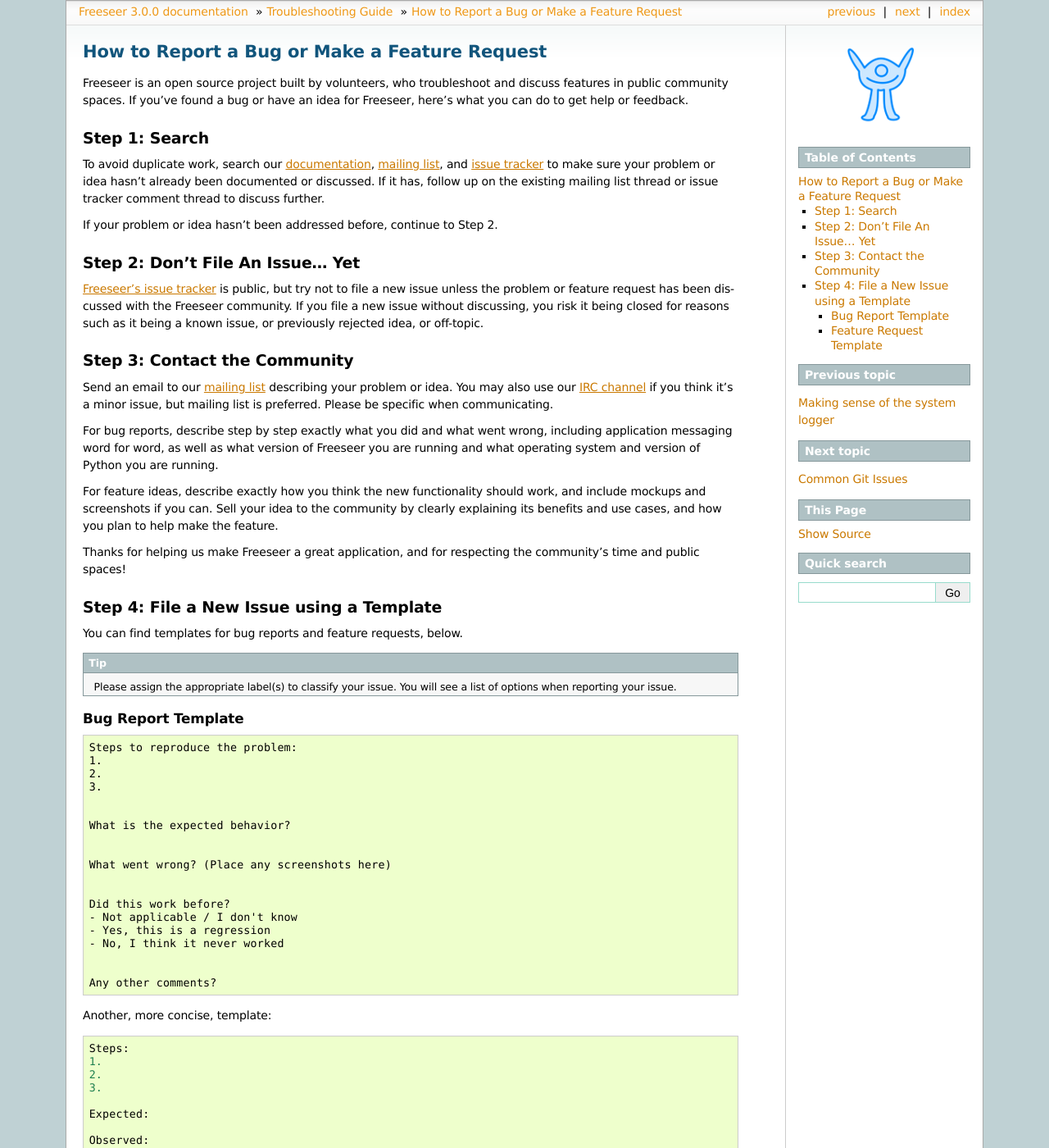
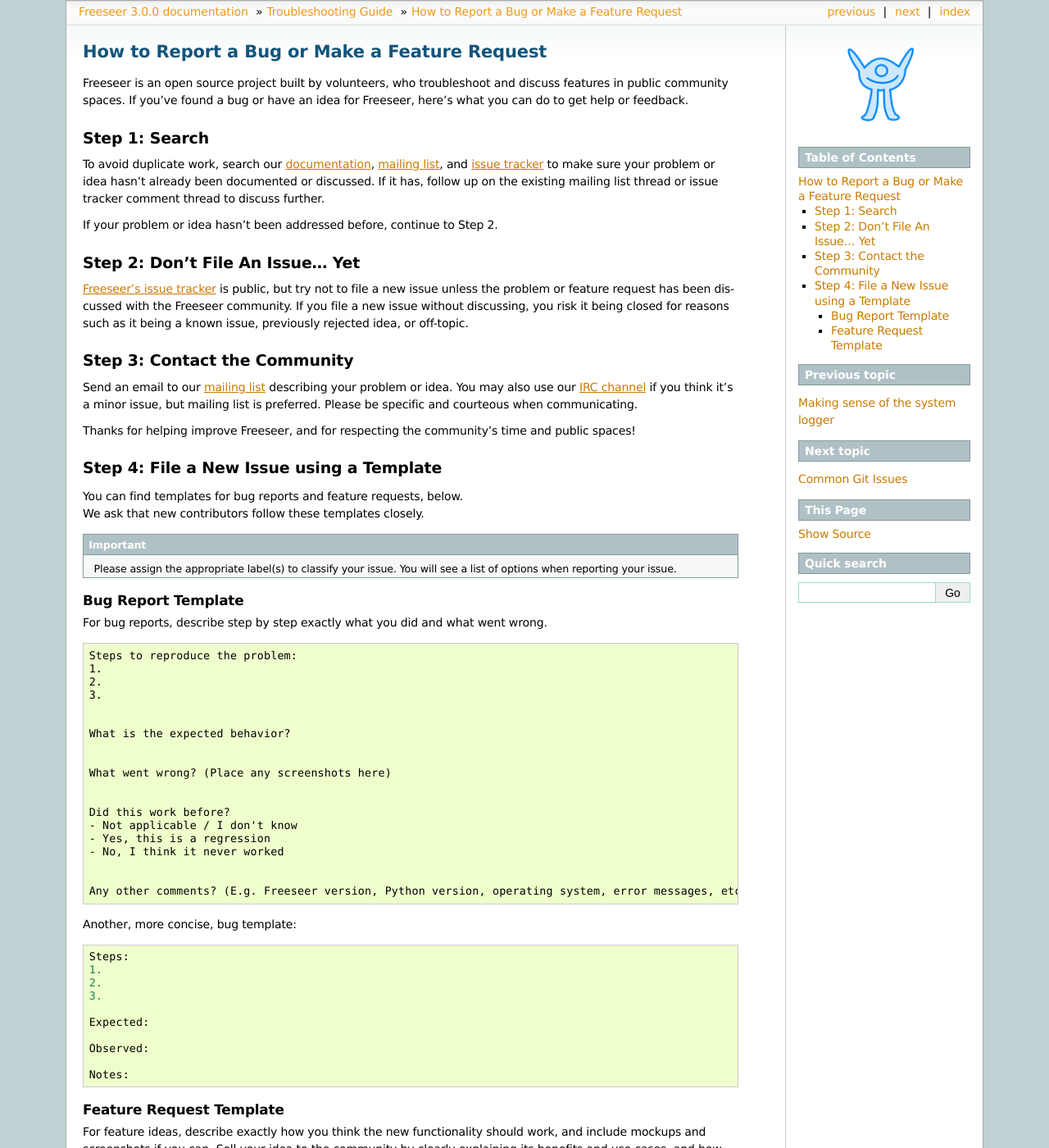
Before and after one commit to Freeseer/freeseer, a Sphinx documentation site: the page built from source/troubleshoot/report.rst, in a window 1280 px wide and 1400 px high. Shown: the whole window at 82% size. Built offline with Sphinx 7.4.7, drawn with Linux system fonts in a browser that asks for light colours; some of the changed text lies outside the part shown.

Commit message:
Finish improving report.html
- Simplify text some more
- Make issue templates more detailed

```diff
--- a/source/troubleshoot/report.rst
+++ b/source/troubleshoot/report.rst
@@ -25,7 +25,7 @@ Step 2: Don't File An Issue... Yet
 public, but try not to file a new issue unless the problem or feature
 request has been discussed with the Freeseer community.
 If you file a new issue without discussing, you risk it being closed for reasons
-such as it being a known issue, or previously rejected idea, or off-topic.
+such as it being a known issue, previously rejected idea, or off-topic.
 
 
 Step 3: Contact the Community
@@ -34,30 +34,25 @@ Step 3: Contact the Community
 Send an email to our :ref:`mailing list <mailing-list-label>` describing your
 problem or idea. You may also use our :ref:`IRC channel <irc-label>`
 if you think it's a minor issue, but mailing list is preferred.
-Please be specific when communicating.
+Please be specific and courteous when communicating.
 
-For bug reports, describe step by step exactly what you did and what went wrong,
-including application messaging word for word, as well as what version of
-Freeseer you are running and what operating system and version of Python you are
-running.
-
-For feature ideas, describe exactly how you think the new functionality should
-work, and include mockups and screenshots if you can. Sell your idea to the
-community by clearly explaining its benefits and use cases, and how you plan to
-help make the feature.
-
-Thanks for helping us make Freeseer a great application,
-and for respecting the community's time and public spaces!
+Thanks for helping improve Freeseer, and for respecting the community's time
+and public spaces!
 
 Step 4: File a New Issue using a Template
 -----------------------------------------
-You can find templates for bug reports and feature requests, below.
+| You can find templates for bug reports and feature requests, below.
+| We ask that new contributors follow these templates closely.
 
-.. tip:: Please assign the appropriate label(s) to classify your issue.
-         You will see a list of options when reporting your issue.
+.. important::
+    Please assign the appropriate label(s) to classify your issue.
+    You will see a list of options when reporting your issue.
 
 Bug Report Template
 *******************
+
+For bug reports, describe step by step exactly what you did and what went wrong.
+
 ::
 
     Steps to reproduce the problem:
@@ -78,10 +73,9 @@ Bug Report Template
     - No, I think it never worked
 
 
-    Any other comments?
+    Any other comments? (E.g. Freeseer version, Python version, operating system, error messages, etc.)
 
-
-Another, more concise, template::
+Another, more concise, bug template::
 
     Steps:
     1.
@@ -96,6 +90,18 @@ Another, more concise, template::
 
 Feature Request Template
 ************************
+
+For feature ideas, describe exactly how you think the new functionality should
+work, and include mockups and screenshots if you can. Sell your idea to the
+community by clearly explaining its benefits and use cases, and how you plan to
+help make the feature.
+
 ::
 
     Purpose of this new feature:
+
+
+    Describe the feature and its functionality:
+
+
+    Mockups / Screenshots / Examples:
```
